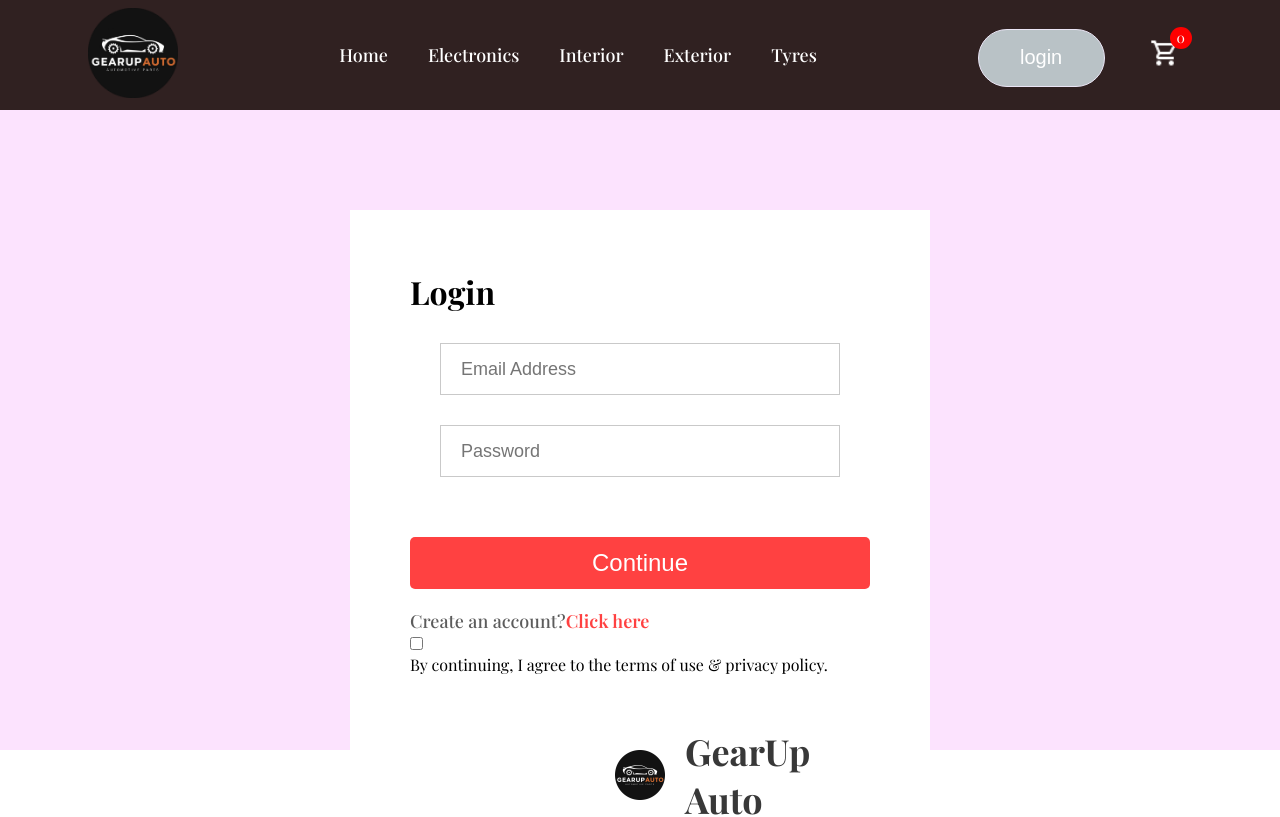
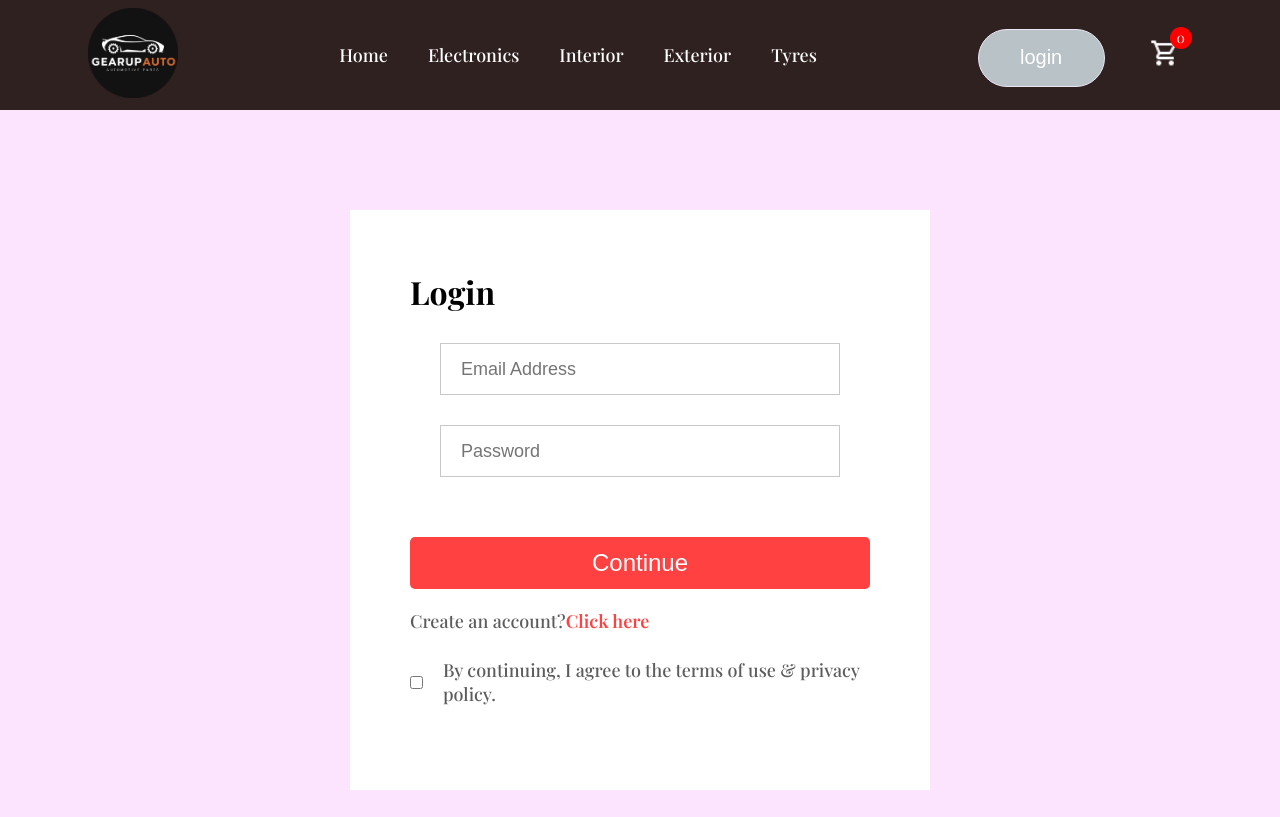
Before and after one commit to aakarsh5/GearUp-Auto, a React (Vite) app: page /login in a window 1280 px wide. Shown: the top 817 px of the page. Built offline with nearby package versions, Linux system fonts and the light colour scheme; no server answers; a web font is replaced by a local one.

Commit message:
fix navbar and login page styling

```diff
--- a/src/Pages/CSS/Login.css
+++ b/src/Pages/CSS/Login.css
@@ -1,13 +1,14 @@
 .login {
   width: 100%;
-  height: 80vh;
+  height: 100vh;
   background-color: #fce3fe;
   padding-top: 100px;
+  margin-bottom: 100px;
 }
 
 .login-container {
   width: 580px;
-  height: 600px;
+  height: 580px;
   background-color: white;
   margin: auto;
   padding: 40px 60px;
@@ -57,7 +58,7 @@
   font-weight: 600;
 }
 
-.login agree {
+.login-agree {
   display: flex;
   align-items: center;
   margin-top: 25px;
--- a/src/modules/navbar/Navbar.css
+++ b/src/modules/navbar/Navbar.css
@@ -63,9 +63,10 @@
   background-color: rgb(185, 194, 198);
   cursor: pointer;
   border-radius: 50px;
-  color: white; /* Change button text color to white */
-  transition: all 0.3s ease; /* Add transition for smooth effect */
+  color: white;
+  transition: all 0.3s ease;
 }
+
 .loginCart button:active {
   color: #650f0f;
 }
```
